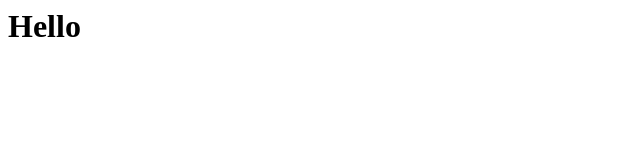
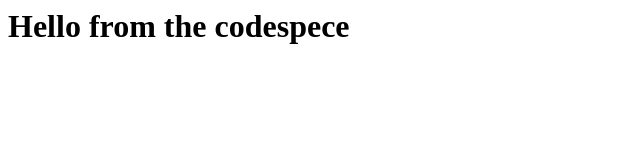
Before and after one commit to alecojo/skills-code-with-codespaces, a plain HTML site: page index.html in a window 1280 px wide. Shown: the whole page, without its empty margins (0-640 px from the left). Drawn offline with Linux system fonts and the light colour scheme.

Commit message:
Adding hello from the codespace!

```diff
--- a/index.html
+++ b/index.html
@@ -1,3 +1,3 @@
 <html>
-  <h1>Hello</h1>
+  <h1>Hello from the codespece </h1>
 </html>
```
